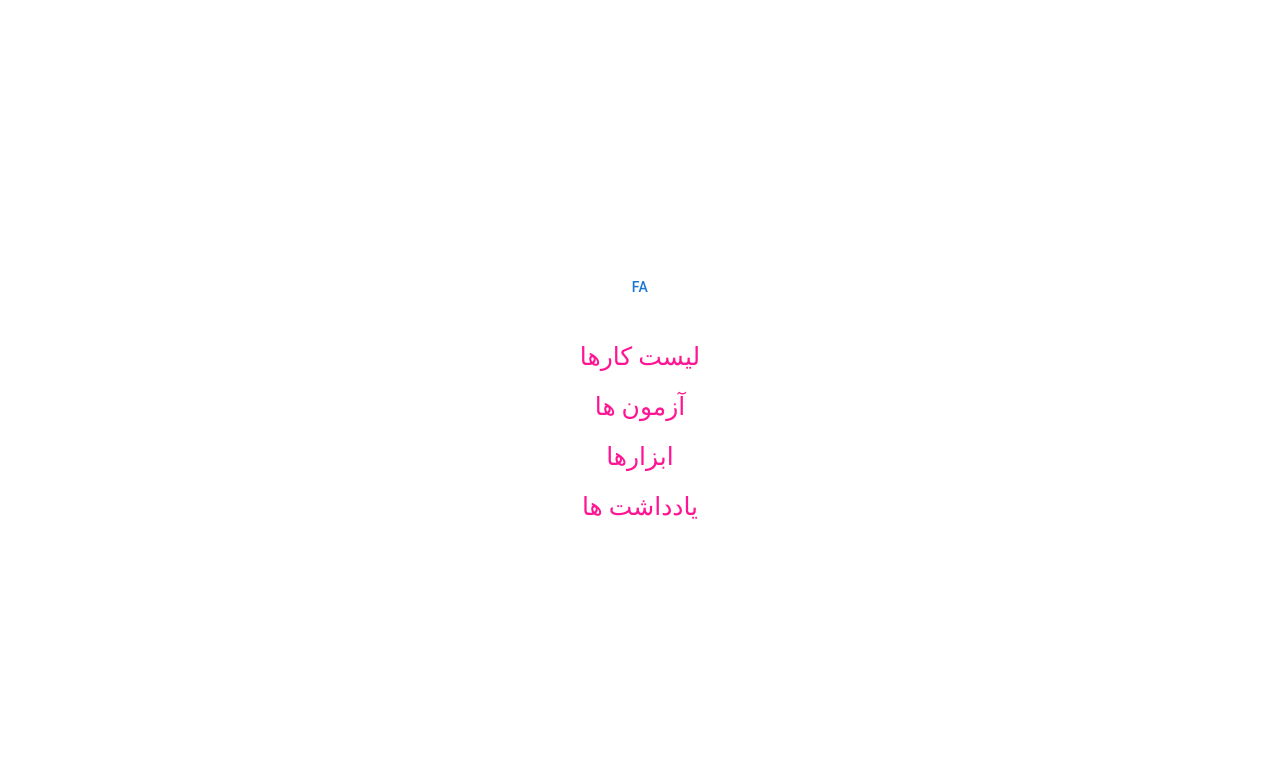
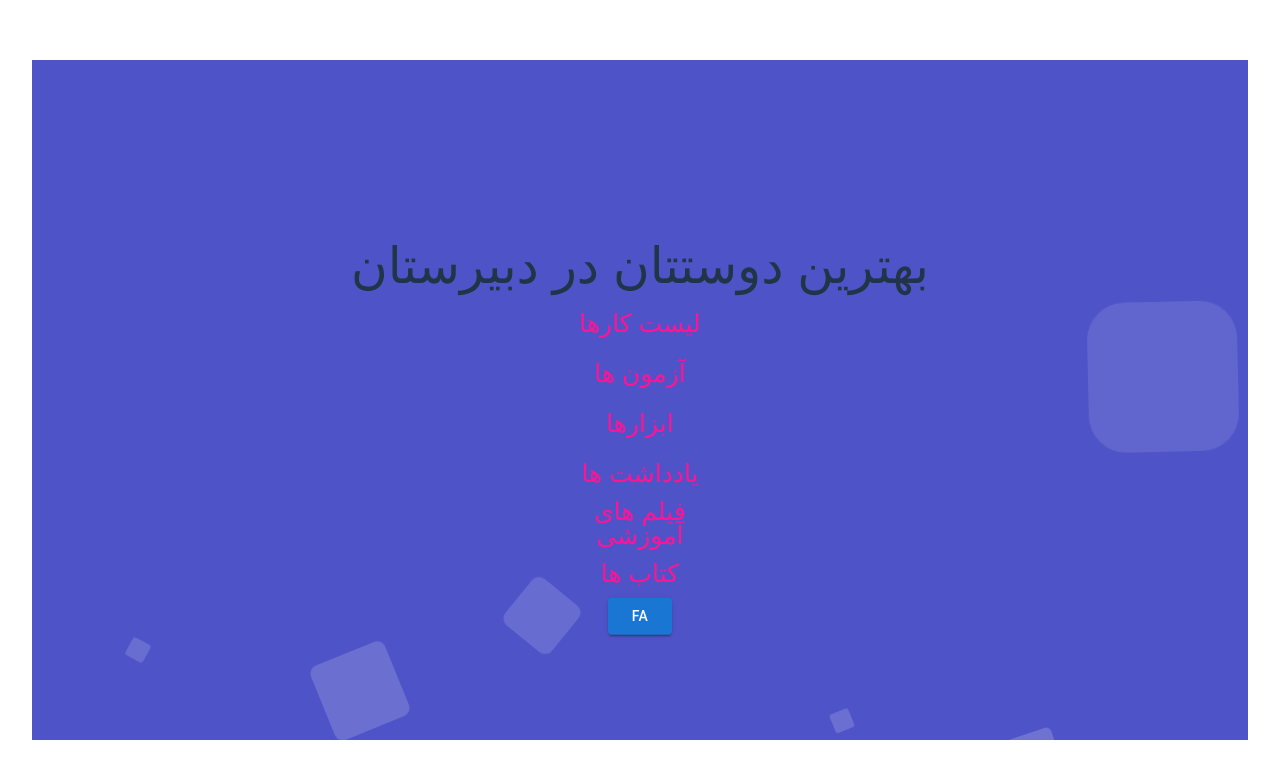
Before and after one commit to DevNerds2020/StudentAppPWA, a React (Vite) app: page / in a window 1280 px wide. Shown: the top 778 px of the page. Built offline with nearby package versions, Linux system fonts and the light colour scheme.

Commit message:
added background animation

```diff
--- a/package.json
+++ b/package.json
@@ -26,6 +26,7 @@
     "react-router-dom": "^6.6.1",
     "redux": "^4.2.0",
     "redux-devtools-extension": "^2.13.9",
+    "sass": "^1.57.1",
     "sort-by": "^1.2.0"
   },
   "devDependencies": {
--- a/src/App.css
+++ b/src/App.css
@@ -1,41 +1,150 @@
 #root {
-  max-width: 1280px;
-  margin: 0 auto;
+  width: 100%;
   padding: 2rem;
   text-align: center;
+  display: flex;
+  justify-content: center;
+  align-items: center;
 }
 
-.logo {
-  height: 6em;
-  padding: 1.5em;
-  will-change: filter;
-}
-.logo:hover {
-  filter: drop-shadow(0 0 2em #646cffaa);
-}
-.logo.react:hover {
-  filter: drop-shadow(0 0 2em #61dafbaa);
+@import url('https://fonts.googleapis.com/css?family=Exo:400,700');
+
+*{
+    margin: 0px;
+    padding: 0px;
 }
 
-@keyframes logo-spin {
-  from {
-    transform: rotate(0deg);
-  }
-  to {
-    transform: rotate(360deg);
-  }
+body{
+    font-family: 'Exo', sans-serif;
 }
 
-@media (prefers-reduced-motion: no-preference) {
-  a:nth-of-type(2) .logo {
-    animation: logo-spin infinite 20s linear;
-  }
+
+.context {
+    width: 100%;
+    position: absolute;
+    top:50vh;
+    transform: translateY(-40%);
 }
 
-.card {
-  padding: 2em;
+
+.area{
+    background: #4e54c8;
+    background: -webkit-linear-gradient(to left, #8f94fb, #4e54c8);
+    width: 100%;
+    height: 85vh;
 }
 
-.read-the-docs {
-  color: #888;
+.circles{
+    position: absolute;
+    top: 0;
+    left: 0;
+    width: 100%;
+    height: 100%;
+    overflow: hidden;
 }
+
+.circles li{
+    position: absolute;
+    display: block;
+    list-style: none;
+    width: 20px;
+    height: 20px;
+    background: rgba(255, 255, 255, 0.2);
+    animation: animate 25s linear infinite;
+    bottom: -150px;
+
+}
+
+.circles li:nth-child(1){
+    left: 25%;
+    width: 80px;
+    height: 80px;
+    animation-delay: 0s;
+}
+
+
+.circles li:nth-child(2){
+    left: 10%;
+    width: 20px;
+    height: 20px;
+    animation-delay: 2s;
+    animation-duration: 12s;
+}
+
+.circles li:nth-child(3){
+    left: 70%;
+    width: 20px;
+    height: 20px;
+    animation-delay: 4s;
+}
+
+.circles li:nth-child(4){
+    left: 40%;
+    width: 60px;
+    height: 60px;
+    animation-delay: 0s;
+    animation-duration: 18s;
+}
+
+.circles li:nth-child(5){
+    left: 65%;
+    width: 20px;
+    height: 20px;
+    animation-delay: 0s;
+}
+
+.circles li:nth-child(6){
+    left: 75%;
+    width: 110px;
+    height: 110px;
+    animation-delay: 3s;
+}
+
+.circles li:nth-child(7){
+    left: 35%;
+    width: 150px;
+    height: 150px;
+    animation-delay: 7s;
+}
+
+.circles li:nth-child(8){
+    left: 50%;
+    width: 25px;
+    height: 25px;
+    animation-delay: 15s;
+    animation-duration: 45s;
+}
+
+.circles li:nth-child(9){
+    left: 20%;
+    width: 15px;
+    height: 15px;
+    animation-delay: 2s;
+    animation-duration: 35s;
+}
+
+.circles li:nth-child(10){
+    left: 85%;
+    width: 150px;
+    height: 150px;
+    animation-delay: 0s;
+    animation-duration: 11s;
+}
+
+
+
+@keyframes animate {
+
+    0%{
+        transform: translateY(0) rotate(0deg);
+        opacity: 1;
+        border-radius: 0;
+    }
+
+    100%{
+        transform: translateY(-1000px) rotate(720deg);
+        opacity: 0;
+        border-radius: 50%;
+    }
+
+}
--- a/src/App.jsx
+++ b/src/App.jsx
@@ -10,9 +10,27 @@ store.subscribe(() => saveToLocalStorage(store.getState()));
 
 function App() {
   return (
-    <Provider store={store}>
-      <RouterProvider router={router} />
-    </Provider>
+    <>
+      <div className="area">
+        <ul className="circles">
+          <li />
+          <li />
+          <li />
+          <li />
+          <li />
+          <li />
+          <li />
+          <li />
+          <li />
+          <li />
+        </ul>
+      </div>
+      <div className="context">
+        <Provider store={store}>
+          <RouterProvider router={router} />
+        </Provider>
+      </div>
+    </>
   );
 }
 
--- /dev/null
+++ b/src/App.scss
@@ -0,0 +1,61 @@
+$d: 70;      // density
+$w: 600;     // grid size
+$s: 3s;       // speed
+
+// Generate the snow image using radial gradients
+$grad: ();
+@for $i from 0 to $d {
+  $v: random(4) + 2;
+  $a: random(5) * .1 + .5;
+  $grad: $grad, radial-gradient(
+      $v+px $v+px at
+      (random($w - $v * 2) + $v)+px
+      (random($w - $v * 2) + $v)+px,
+      rgba(255,255,255,$a) 50%,
+      rgba(0,0,0,0)
+  ) !global;
+}
+
+// The CSS
+html {
+  height: 100%;
+  background: linear-gradient(#123 30%, #667);
+  overflow: hidden;
+}
+.snow, .snow:before, .snow:after {
+  position: absolute;
+  top: -$w + px;
+  left: 0;
+  bottom: 0;
+  right: 0;
+  background-image: $grad;
+  background-size: $w + px $w + px;
+  animation: snow $s linear infinite;
+  content: "";
+}
+.snow:after {
+  margin-left: -$w/3 + px;
+  opacity: .4;
+  animation-duration: $s*2;
+  animation-direction: reverse;
+  filter: blur(3px);
+}
+.snow:before {
+  animation-duration: $s*3;
+  animation-direction: reverse;
+  margin-left: -$w/2 + px;
+  opacity: .65;
+  filter: blur(1.5px);
+}
+@keyframes snow {
+  to {
+    transform: translateY($w + px);
+  }
+}
+
+#root {
+    width: 100%;
+    margin: 0 auto;
+    padding: 2rem;
+    text-align: center;
+}
--- a/src/components/Home/Home.jsx
+++ b/src/components/Home/Home.jsx
@@ -45,8 +45,11 @@ function Home() {
     handleClose();
   };
   return (
-    <Box>
-      <Button onClick={openMenu}>{localeLanguage}</Button>
+    <Box
+      className={css`
+        width: 100%;
+      `}
+    >
       <Menu
         id="fade-menu"
         MenuListProps={{
@@ -65,10 +68,22 @@ function Home() {
         className={css`
           display: flex;
           justify-content: center;
-          margin-top: 25px;
+          margin-top: 10px;
           flex-direction: column;
+          align-items: center;
         `}
       >
+        <h2
+          className={css`
+            font-size: 50px;
+            font-weight: bold;
+            text-align: center;
+            margin-bottom: 20px;
+          `}
+        >
+          {translation[localeLanguage].highSchoolBody}
+        </h2>
+
         <Link className={LinkStyle} to="todo">
           {translation[localeLanguage].todo}
         </Link>
@@ -81,7 +96,16 @@ function Home() {
         <Link className={LinkStyle} to="notes">
           {translation[localeLanguage].notes}
         </Link>
+        <Link className={LinkStyle} to="notes">
+          {translation[localeLanguage].teachingMovies}
+        </Link>
+        <Link className={LinkStyle} to="notes">
+          {translation[localeLanguage].books}
+        </Link>
       </Box>
+      <Button variant="contained" onClick={openMenu}>
+        {localeLanguage}
+      </Button>
     </Box>
   );
 }
--- a/src/components/TodoPage/TodoPage.jsx
+++ b/src/components/TodoPage/TodoPage.jsx
@@ -47,7 +47,7 @@ function TodoPage() {
         width: 100%;
         min-width: 40rem;
         height: 100%;
-        background-color: #f0f8ff;
+        background-color: transparent;
       `}
     >
       <h2
@@ -71,7 +71,6 @@ function TodoPage() {
           className={css`
             margin: 10px;
             color: #ff1493;
-            background-color: #f0f8ff;
             height: 60px;
             min-width: 28rem;
           `}
@@ -112,7 +111,6 @@ function TodoPage() {
               align-items: center;
               flex-direction: row;
               width: 100%;
-              background-color: #f0f8ff;
               margin: 10px;
               direction: ${localeLanguage === 'en' ? 'ltr' : 'rtl'};
             `}
--- a/src/utils/translation.js
+++ b/src/utils/translation.js
@@ -1,21 +1,30 @@
 const translation = {
   en: {
+    highSchoolBody: 'Your High School best friend',
     todo: 'Todo',
     exams: 'Exams',
     tools: 'Tools',
     notes: 'Notes',
+    teachingMovies: 'Teaching Movies',
+    books: 'Books',
   },
   fa: {
+    highSchoolBody: 'بهترین دوستتان در دبیرستان',
     todo: 'لیست کارها',
     exams: 'آزمون ها',
     tools: 'ابزارها',
     notes: 'یادداشت ها',
+    teachingMovies: 'فیلم های آموزشی',
+    books: 'کتاب ها',
   },
   ar: {
+    highSchoolBody: 'صديقك في المدرسة الثانوية',
     todo: 'لائحة الأعمال',
     exams: 'الامتحانات',
     tools: 'أدوات',
     notes: 'ملاحظات',
+    teachingMovies: 'أفلام التعليم',
+    books: 'الكتب',
   },
 };
 export default translation;
```
Also changed, not shown: 1 other file (tests, documents, lock files or other folders).
